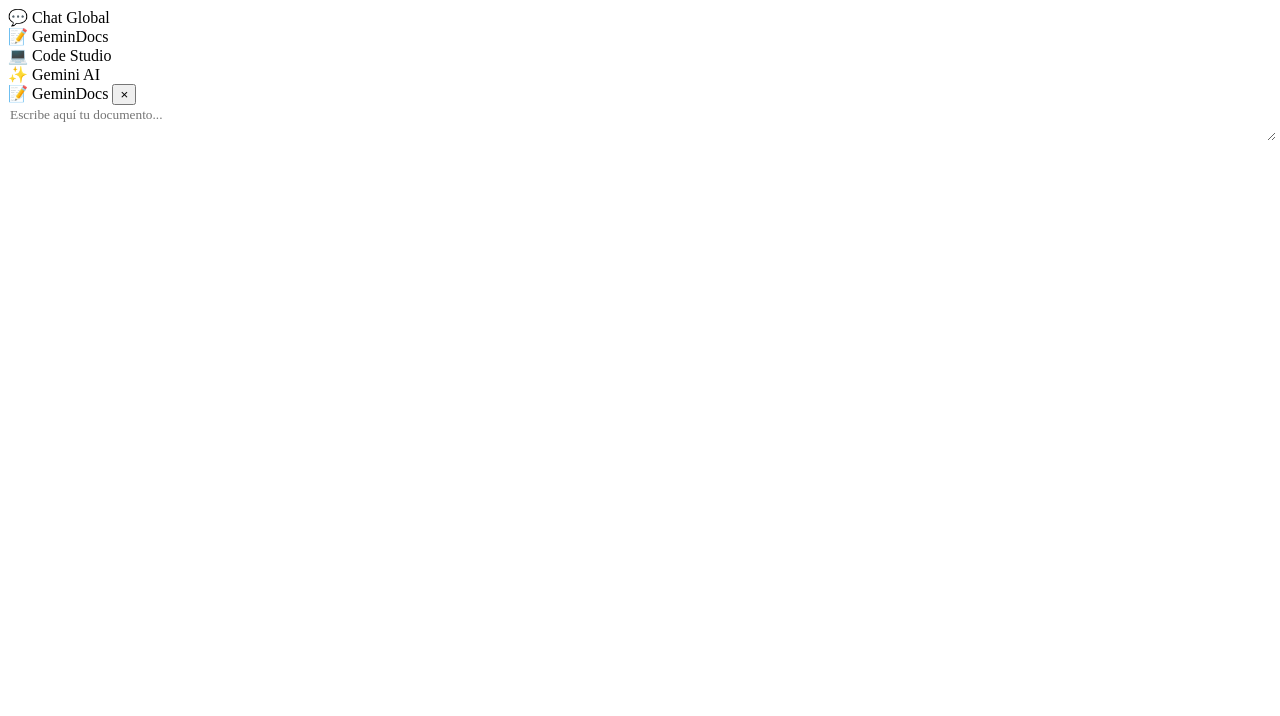
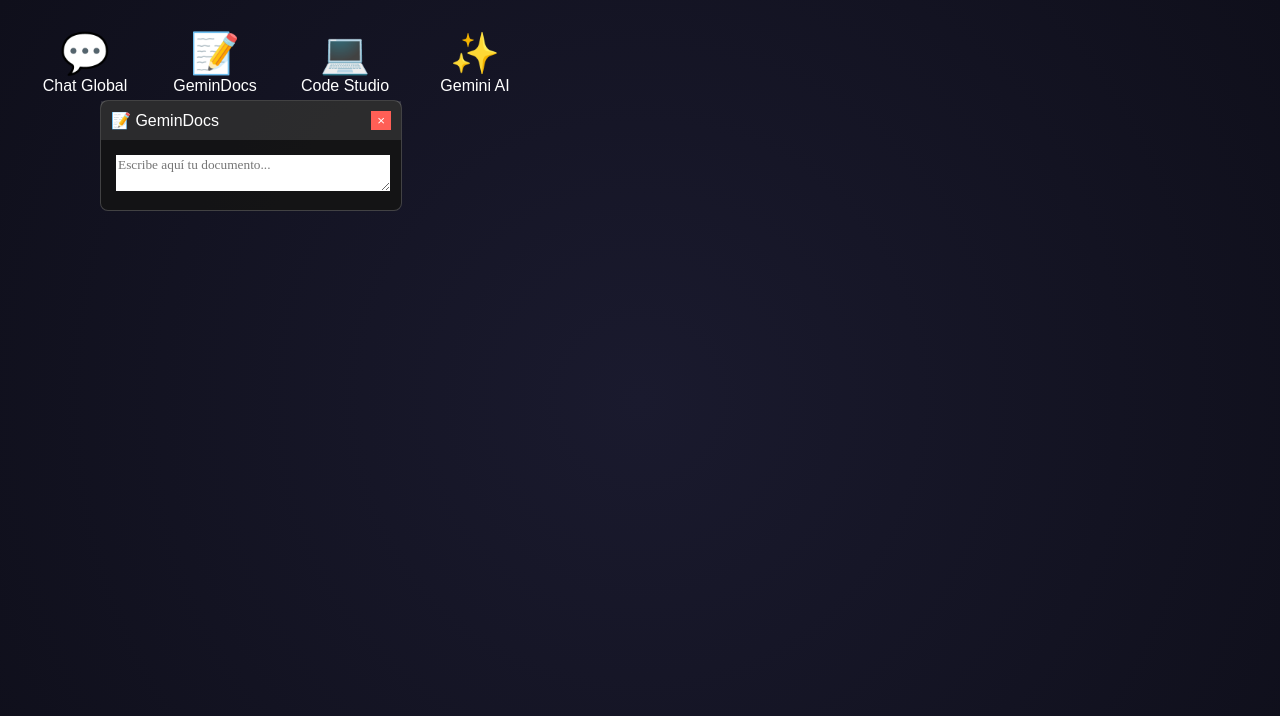
Before and after one commit to AserziElliot/GeminIOS, a website: page public/index.html in a window 1280 px wide. Both pictures are taken after a click on the element "📝 GeminDocs". Drawn offline with nearby package versions, Linux system fonts and the light colour scheme.

Commit message:
Update style.css

```diff
--- a/public/style.css
+++ b/public/style.css
@@ -1,62 +1,47 @@
-const socket = io();
-
-// Esta función crea la "cajita" de la aplicación en el escritorio
-function createWindow(title, content) {
-    const container = document.getElementById('window-container');
-    const win = document.createElement('div');
-    win.className = 'window';
-
-    // Posición aleatoria para que no se amontonen
-    win.style.top = (50 + Math.random() * 100) + "px";
-    win.style.left = (50 + Math.random() * 100) + "px";
-
-    win.innerHTML = `
-        <div class="window-header">
-            <span>${title}</span>
-            <button class="close-btn" onclick="this.closest('.window').remove()">×</button>
-        </div>
-        <div class="window-content">${content}</div>
-    `;
-
-    container.appendChild(win);
+/* Borra todo lo que hay en style.css y pega esto */
+body {
+    margin: 0;
+    height: 100vh;
+    background: radial-gradient(circle, #1a1a2e 0%, #0f0f1b 100%);
+    font-family: sans-serif;
+    color: white;
+    overflow: hidden;
 }
 
-// --- CONFIGURACIÓN DE LAS APPS ---
-
-function openAI() {
-    const aiHtml = `
-        <div class="ai-window">
-            <div id="ai-display" style="height:100px; overflow:auto; color:#0f0; margin-bottom:10px; font-family:monospace;">Ready...</div>
-            <input type="text" id="ai-input" style="width:70%; background:#222; color:white; border:1px solid #444;">
-            <button onclick="sendToGemini()">Enviar</button>
-        </div>
-    `;
-    createWindow("✨ Gemini AI", aiHtml);
+#desktop {
+    display: grid;
+    grid-template-columns: repeat(auto-fill, 110px);
+    gap: 20px;
+    padding: 30px;
 }
 
-async function sendToGemini() {
-    const input = document.getElementById('ai-input');
-    const display = document.getElementById('ai-display');
-    const text = input.value;
-
-    display.innerText = "Pensando...";
-    const res = await fetch('/api/ai', {
-        method: 'POST',
-        headers: {'Content-Type': 'application/json'},
-        body: JSON.stringify({ prompt: text })
-    });
-    const data = await res.json();
-    display.innerText = data.text;
+.icon {
+    display: flex;
+    flex-direction: column;
+    align-items: center;
+    cursor: pointer;
+    text-align: center;
 }
 
-function openDocs() {
-    createWindow("📝 GeminDocs", `<textarea style="width:100%; height:150px; border:none;"></textarea>`);
+.icon-img { font-size: 40px; }
+
+.window {
+    position: absolute;
+    background: rgba(20, 20, 20, 0.9);
+    border: 1px solid rgba(255,255,255,0.2);
+    border-radius: 8px;
+    min-width: 300px;
+    z-index: 100;
 }
 
-function openChat() {
-    createWindow("💬 Chat Global", `<div style="color:gray;">Buscando conexión...</div>`);
+.window-header {
+    background: rgba(255,255,255,0.1);
+    padding: 10px;
+    display: flex;
+    justify-content: space-between;
+    cursor: move;
 }
 
-function openCode() {
-    createWindow("💻 Code Studio", `<div style="background:#1e1e1e; color:#d4d4d4; padding:10px; font-family:monospace;">// Bienvenido a GeminIOS</div>`);
-}
+.window-content { padding: 15px; }
+
+.close-btn { background: #ff5f56; border: none; color: white; cursor: pointer; }
```
